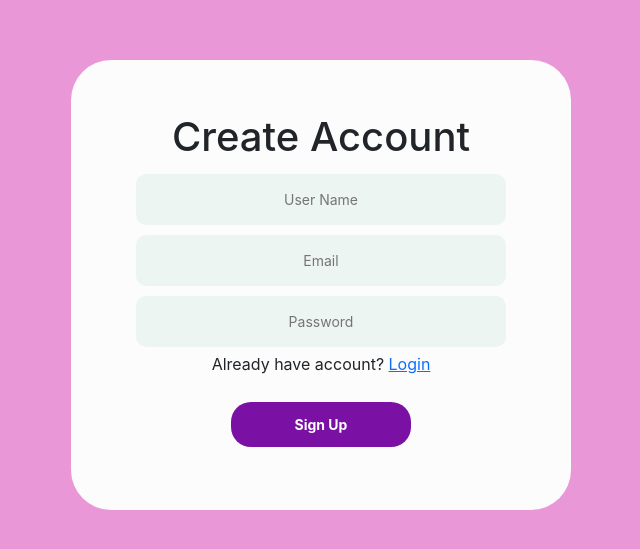
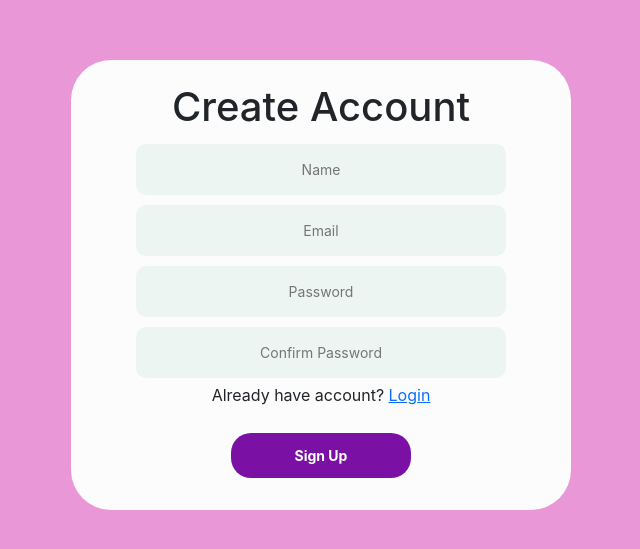
Before and after one commit to SaraNazeer27/fe-noco, a React (Create React App) app: page /signup in a window 1280 px wide. Shown: the part 115-664 px from the top of the page, without its empty margins (319-959 px from the left). Built offline with nearby package versions, Linux system fonts and the light colour scheme.

Commit message:
modified:   package.json 	modified:   src/components/Login/index.jsx 	modified:   src/components/Signup/index.js

```diff
--- a/src/components/Signup/index.js
+++ b/src/components/Signup/index.js
@@ -5,10 +5,12 @@ import styles from "./styles.module.css";
 
 const Signup = () => {
   const [data, setData] = useState({
+    Name: "",
+    email: "",
+    password: "",
+	confirmPassword: "",
+  });
 
-		email: "",
-
-	});
   const [error, setError] = useState("");
   const navigate = useNavigate();
 
@@ -19,10 +21,10 @@ const Signup = () => {
   const handleSubmit = async (e) => {
     e.preventDefault();
     try {
-			const url = "http://localhost:8080/api/users";
-			const { data: res } = await axios.post(url, data);
+      const url = "http://localhost:3001/api/signup";
+      const response = await axios.post(url, data);
       navigate("/login");
-			console.log(res.message);
+      console.log(response.data.message);
     } catch (error) {
       if (
         error.response &&
@@ -34,20 +36,17 @@ const Signup = () => {
     }
   };
 
-
-
   return (
     <div className={styles.signup_container}>
       <div className={styles.signup_form_container}>
-				<div className={styles.left}>
-				</div>
+        <div className={styles.left}></div>
         <div className={styles.right}>
           <form className={styles.form_container} onSubmit={handleSubmit}>
             <h1>Create Account</h1>
             <input
               type="text"
-							placeholder="User Name"
-							name="User Name"
+              placeholder="Name"
+              name="Name"
               onChange={handleChange}
               value={data.UserName}
               required
@@ -72,12 +71,18 @@ const Signup = () => {
               required
               className={styles.input}
             />
-
-                        <p>Already have account?  <Link to="/login">
-
-                        Login
-
-                </Link></p>
+            <input
+              type="password"
+              placeholder="Confirm Password"
+              name="confirmPassword"
+              onChange={handleChange}
+              value={data.confirmPassword}
+              required
+              className={styles.input}
+            />
+            <p>
+              Already have account? <Link to="/login">Login</Link>
+            </p>
 
             {error && <div className={styles.error_msg}>{error}</div>}
             <button type="submit" className={styles.green_btn}>
```
Lines whose indentation alone changed are shown as unchanged.
